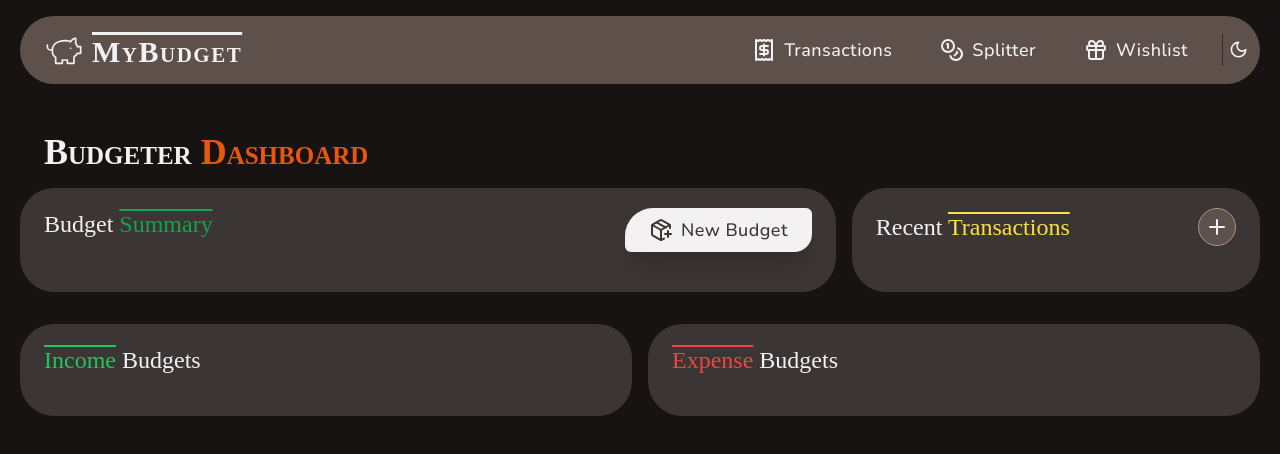
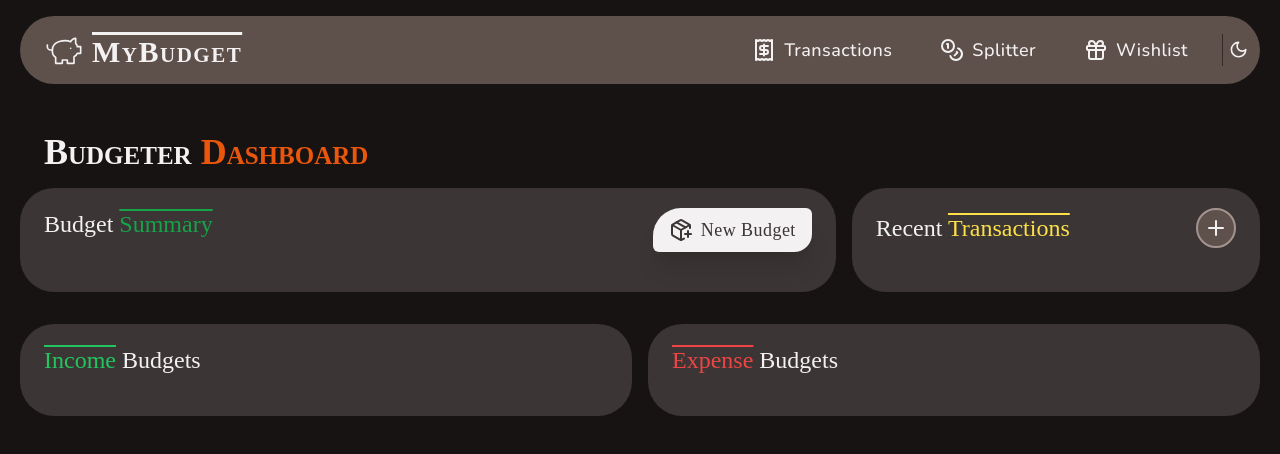
Before and after one commit to maateh/budgeter, a React (Vite) app: page / in a window 1280 px wide. Shown: the top 454 px of the page. Built offline with nearby package versions, Linux system fonts and the light colour scheme; a web font is replaced by a local one.

Commit message:
shadcn button component modifications

```diff
--- a/src/components/ui/button.tsx
+++ b/src/components/ui/button.tsx
@@ -5,27 +5,31 @@ import { cva, type VariantProps } from "class-variance-authority"
 import { cn } from "@/lib/utils"
 
 const buttonVariants = cva(
-  "inline-flex items-center justify-center whitespace-nowrap text-md font-medium ring-offset-background transition-colors focus-visible:outline-none focus-visible:ring-2 focus-visible:ring-ring focus-visible:ring-offset-2 disabled:pointer-events-none disabled:opacity-50",
+  "inline-flex items-center justify-center whitespace-nowrap text-md font-medium font-heading ring-offset-background transition-colors focus-visible:outline-none focus-visible:ring-2 focus-visible:ring-ring focus-visible:ring-offset-2 disabled:pointer-events-none disabled:opacity-50",
   {
     variants: {
       variant: {
         default: "bg-primary-foreground text-primary hover:bg-primary-foreground/85",
         destructive:
-          "bg-destructive text-destructive-foreground hover:bg-destructive/90",
+          "bg-destructive text-destructive-foreground/75 font-semibold hover:bg-destructive/90",
         outline:
-          "border-2 border-border bg-secondary hover:bg-secondary/85 hover:text-foreground font-heading underline",
+          "border-2 border-border bg-secondary hover:bg-secondary/85 hover:text-foreground underline",
         secondary:
           "bg-secondary text-secondary-foreground hover:bg-secondary/80",
         ghost: "hover:bg-accent hover:text-accent-foreground",
         link: "text-primary underline-offset-4 hover:underline",
-        icon: "border border-border bg-secondary text-foreground hover:bg-secondary/90"
+        icon: "border-2 border-border bg-secondary text-foreground hover:bg-secondary/90"
       },
       size: {
-        default: "h-10 px-5 py-3 tracking-wide shadow-lg",
+        default: "h-10 px-4 py-3 tracking-wide shadow-lg",
         sm: "h-9 px-3 text-sm shadow-md",
-        lg: "h-11 px-6 text-lg font-medium tracking-wide shadow-xl",
-        xl: "h-12 px-7 text-lg font-medium tracking-wide shadow-md",
+        lg: "h-11 px-4 text-lg font-medium tracking-wide shadow-xl",
+        xl: "h-12 px-5 text-lg font-medium tracking-wide shadow-md",
         icon: "p-1.5",
+        "icon-sm": "w-8 h-8 p-1",
+        "icon-md": "w-10 h-10 p-1",
+        "icon-lg": "w-12 h-12 p-2",
+        "icon-xl": "w-14 h-14 p-2.5",
       },
       border: {
         default: "rounded-full",
```
